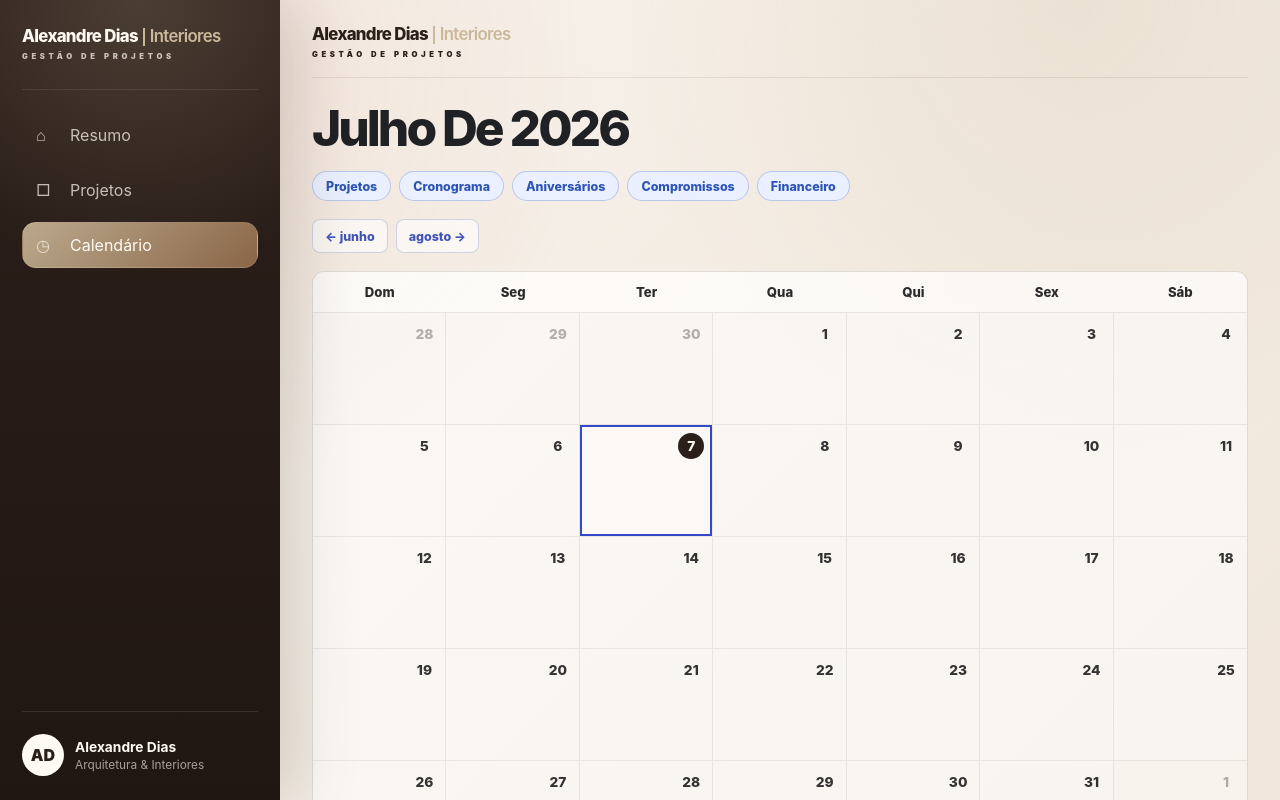
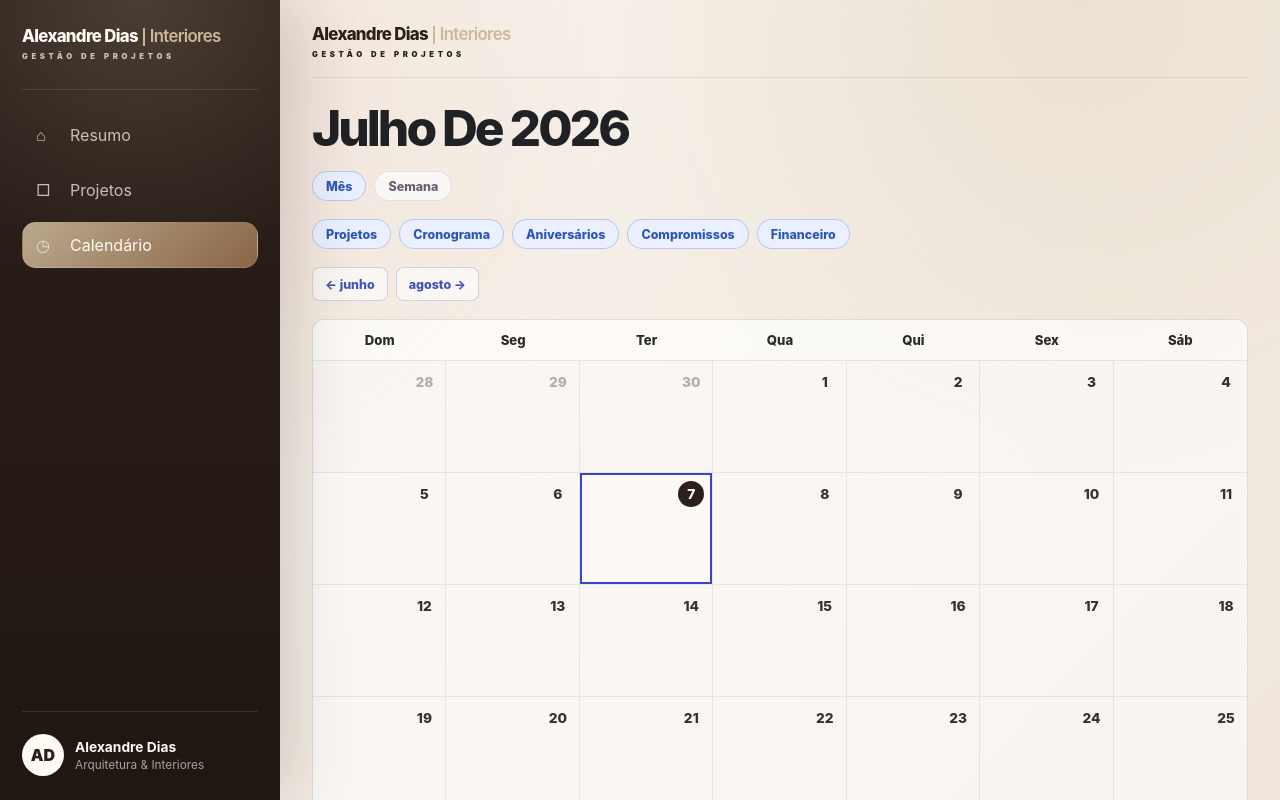
Before and after one commit to arqalexandredias-prog/gestao-projetos, a React (Vite) app: page / in a window 1280 px wide. Both pictures are taken after a click on the button "Ver calendário". Shown: the top 800 px of the page. Built offline with nearby package versions, Linux system fonts and the light colour scheme.

Commit message:
Adiciona visualizacao mensal e semanal no calendario

```diff
--- a/src/App.jsx
+++ b/src/App.jsx
@@ -4,6 +4,7 @@ import "./App.css";
 const STORAGE_KEY = "alexandre-dias-gestao-projetos-v1";
 const PAGE_STORAGE_KEY = "alexandre-dias-gestao-projetos-pagina-atual";
 const CALENDAR_EVENTS_STORAGE_KEY = "alexandre-dias-gestao-projetos-eventos-calendario-v2";
+const CALENDAR_VIEW_STORAGE_KEY = "alexandre-dias-gestao-projetos-calendario-view";
 
 const STATUS_OPTIONS = ["Orçamento", "A receber", "Parcial", "Recebido", "Cancelado"];
 const VALID_PAGES = ["resumo", "projetos", "calendario"];
@@ -45,6 +46,11 @@ function toISODate(date) {
   return local.toISOString().slice(0, 10);
 }
 
+function parseISODate(dateString) {
+  const [year, month, day] = String(dateString).split("-").map(Number);
+  return new Date(year, month - 1, day);
+}
+
 function addDays(date, amount) {
   const next = new Date(date);
   next.setDate(next.getDate() + amount);
@@ -60,6 +66,15 @@ function loadActivePage() {
   }
 }
 
+function loadCalendarView() {
+  try {
+    const savedView = localStorage.getItem(CALENDAR_VIEW_STORAGE_KEY);
+    return savedView === "semana" ? "semana" : "mes";
+  } catch {
+    return "mes";
+  }
+}
+
 function formatMoneyInput(value) {
   const cleaned = String(value || "")
     .replace(/\./g, "")
@@ -156,6 +171,25 @@ function formatAdjacentMonthLabel(monthString, offset) {
   return new Intl.DateTimeFormat("pt-BR", {
     month: "long",
   }).format(date);
+}
+
+function formatWeekLabel(dateString) {
+  const date = parseISODate(dateString);
+  const firstDay = addDays(date, -date.getDay());
+  const lastDay = addDays(firstDay, 6);
+
+  const start = new Intl.DateTimeFormat("pt-BR", {
+    day: "2-digit",
+    month: "short",
+  }).format(firstDay);
+
+  const end = new Intl.DateTimeFormat("pt-BR", {
+    day: "2-digit",
+    month: "short",
+    year: "numeric",
+  }).format(lastDay);
+
+  return `${start} — ${end}`;
 }
 
 function getCommission(project) {
@@ -273,6 +307,23 @@ function getMonthCells(monthString) {
       iso,
       day: date.getDate(),
       isCurrentMonth: date.getMonth() === month - 1,
+      isToday: iso === todayISO(),
+    };
+  });
+}
+
+function getWeekCells(dateString) {
+  const date = parseISODate(dateString);
+  const firstDay = addDays(date, -date.getDay());
+
+  return Array.from({ length: 7 }, (_, index) => {
+    const weekDate = addDays(firstDay, index);
+    const iso = toISODate(weekDate);
+
+    return {
+      iso,
+      day: weekDate.getDate(),
+      isCurrentMonth: true,
       isToday: iso === todayISO(),
     };
   });
@@ -824,6 +875,8 @@ function CalendarPage({
   setActiveCalendarTags,
   selectedCalendarDate,
   setSelectedCalendarDate,
+  calendarView,
+  setCalendarView,
   onOpenCreateChoice,
   onEditProject,
   onEditCalendarEvent,
@@ -831,9 +884,11 @@ function CalendarPage({
 }) {
   const detailRef = useRef(null);
   const monthToUse = month || todayISO().slice(0, 7);
-  const monthCells = getMonthCells(monthToUse);
   const previousMonthLabel = formatAdjacentMonthLabel(monthToUse, -1);
   const nextMonthLabel = formatAdjacentMonthLabel(monthToUse, 1);
+
+  const calendarCells =
+    calendarView === "semana" ? getWeekCells(selectedCalendarDate) : getMonthCells(monthToUse);
 
   const projectCalendarEvents = useMemo(() => {
     return projects.map((project) => ({
@@ -882,6 +937,15 @@ function CalendarPage({
     setMonth(nextMonth);
   }
 
+  function changeWeek(direction) {
+    const currentDate = parseISODate(selectedCalendarDate);
+    const nextDate = addDays(currentDate, direction * 7);
+    const nextDateISO = toISODate(nextDate);
+
+    setSelectedCalendarDate(nextDateISO);
+    setMonth(nextDateISO.slice(0, 7));
+  }
+
   function toggleTag(tagId) {
     setActiveCalendarTags((current) => {
       if (current.includes(tagId)) {
@@ -907,8 +971,30 @@ function CalendarPage({
     <section className="calendar-reference-page">
       <div className="calendar-reference-header">
         <div>
-          <h1>{formatMonthLabel(monthToUse)}</h1>
+          <h1>
+            {calendarView === "semana"
+              ? formatWeekLabel(selectedCalendarDate)
+              : formatMonthLabel(monthToUse)}
+          </h1>
         </div>
+      </div>
+
+      <div className="calendar-tag-tabs">
+        <button
+          type="button"
+          className={calendarView === "mes" ? "active" : ""}
+          onClick={() => setCalendarView("mes")}
+        >
+          Mês
+        </button>
+
+        <button
+          type="button"
+          className={calendarView === "semana" ? "active" : ""}
+          onClick={() => setCalendarView("semana")}
+        >
+          Semana
+        </button>
       </div>
 
       <div className="calendar-tag-tabs">
@@ -925,16 +1011,22 @@ function CalendarPage({
       </div>
 
       <div className="calendar-month-nav">
-        <button type="button" onClick={() => changeMonth(-1)}>
-          ← {previousMonthLabel}
+        <button
+          type="button"
+          onClick={() => (calendarView === "semana" ? changeWeek(-1) : changeMonth(-1))}
+        >
+          ← {calendarView === "semana" ? "Semana" : previousMonthLabel}
         </button>
 
-        <button type="button" onClick={() => changeMonth(1)}>
-          {nextMonthLabel} →
+        <button
+          type="button"
+          onClick={() => (calendarView === "semana" ? changeWeek(1) : changeMonth(1))}
+        >
+          {calendarView === "semana" ? "Semana" : nextMonthLabel} →
         </button>
       </div>
 
-      <div className="reference-calendar-card">
+      <div className={`reference-calendar-card ${calendarView === "semana" ? "week-view" : ""}`}>
         <div className="reference-calendar-weekdays">
           <span>Dom</span>
           <span>Seg</span>
@@ -946,7 +1038,7 @@ function CalendarPage({
         </div>
 
         <div className="reference-calendar-grid">
-          {monthCells.map((cell) => {
+          {calendarCells.map((cell) => {
             const dayEvents = eventsByDate[cell.iso] || [];
             const isSelected = selectedCalendarDate === cell.iso;
 
@@ -1061,6 +1153,7 @@ export default function App() {
   const [projects, setProjects] = useState(loadProjects);
   const [calendarEvents, setCalendarEvents] = useState(loadCalendarEvents);
   const [activePage, setActivePage] = useState(loadActivePage);
+  const [calendarView, setCalendarView] = useState(loadCalendarView);
 
   const [form, setForm] = useState(emptyProjectForm);
   const [editingId, setEditingId] = useState(null);
@@ -1087,6 +1180,10 @@ export default function App() {
   useEffect(() => {
     localStorage.setItem(PAGE_STORAGE_KEY, activePage);
   }, [activePage]);
+
+  useEffect(() => {
+    localStorage.setItem(CALENDAR_VIEW_STORAGE_KEY, calendarView);
+  }, [calendarView]);
 
   const monthProjects = useMemo(() => {
     if (!selectedMonth) return projects;
@@ -1603,6 +1700,8 @@ export default function App() {
             setActiveCalendarTags={setActiveCalendarTags}
             selectedCalendarDate={selectedCalendarDate}
             setSelectedCalendarDate={setSelectedCalendarDate}
+            calendarView={calendarView}
+            setCalendarView={setCalendarView}
             onOpenCreateChoice={openCreateChoice}
             onEditProject={openEditProject}
             onEditCalendarEvent={editCalendarEvent}
```
